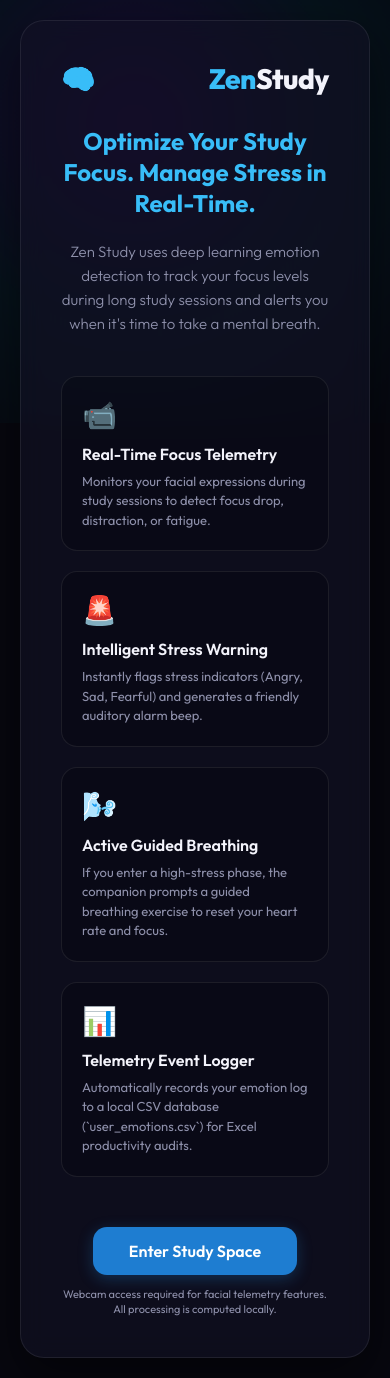
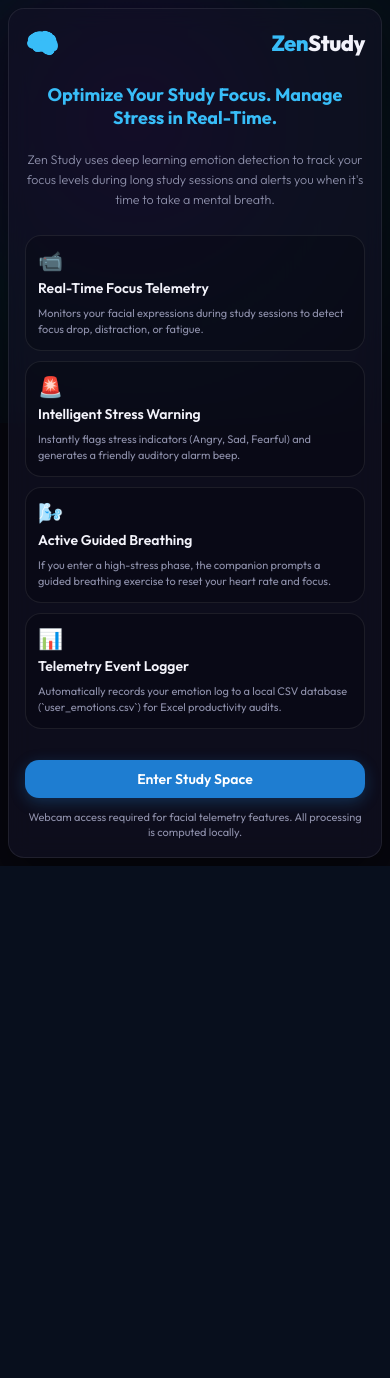
Before and after one commit to itsnacla/NN_Assign3_EmotionDetection, a Flask app: page / in a window 390 px wide; the page is wider, and only the part inside the window is pictured. After the commit the page ends 866 px from the top of that part, so only its background shows below. Run offline with Flask 3, Linux system fonts and the light colour scheme.

Commit message:
feat: responsive style

```diff
--- a/deployment/static/css/style.css
+++ b/deployment/static/css/style.css
@@ -207,6 +207,12 @@ body {
     align-items: center;
     gap: 8px;
     color: var(--text-muted);
+    transition: opacity 0.15s ease, visibility 0.15s ease;
+}
+
+.invisible {
+    visibility: hidden !important;
+    opacity: 0 !important;
 }
 
 .hidden {
@@ -230,13 +236,13 @@ body {
 /* Main Dashboard Workspace Grid */
 .workspace {
     display: grid;
-    grid-template-columns: 1.2fr 0.8fr;
+    grid-template-columns: minmax(0, 1.2fr) minmax(0, 0.8fr);
     gap: 30px;
 }
 
 @media (max-width: 900px) {
     .workspace {
-        grid-template-columns: 1fr;
+        grid-template-columns: minmax(0, 1fr);
     }
 }
 
@@ -256,6 +262,8 @@ body {
     flex-direction: column;
     gap: 20px;
     height: 100%;
+    width: 100%;
+    min-width: 0;
 }
 
 .workspace-panel.active {
@@ -267,6 +275,7 @@ body {
     position: relative;
     background: #000;
     width: 100%;
+    max-width: 100%;
     aspect-ratio: 4/3;
     border-radius: 14px;
     overflow: hidden;
@@ -274,6 +283,7 @@ body {
     display: flex;
     justify-content: center;
     align-items: center;
+    box-sizing: border-box;
 }
 
 #webcam-stream {
@@ -1006,3 +1016,235 @@ body {
     width: 16px;
     height: 16px;
 }
+
+/* Responsive Media Queries for Mobile Devices */
+@media (max-width: 600px) {
+    body {
+        padding: 8px;
+        display: flex;
+        flex-direction: column;
+        justify-content: flex-start;
+        align-items: center;
+        min-height: 100vh;
+    }
+
+    .dashboard-container {
+        padding: 12px;
+        border-radius: 16px;
+        gap: 16px;
+        width: 100%;
+        max-width: 100%;
+        box-sizing: border-box;
+    }
+
+    .app-header {
+        flex-direction: column;
+        align-items: stretch;
+        gap: 12px;
+        padding-bottom: 12px;
+    }
+
+    .logo-area h1 {
+        font-size: 22px;
+    }
+
+    .subtitle {
+        font-size: 12px;
+        text-align: center;
+        margin-top: 2px;
+    }
+
+    .mode-selector {
+        width: 100%;
+        display: flex;
+    }
+
+    .mode-btn {
+        flex: 1;
+        justify-content: center;
+        padding: 8px 10px;
+        font-size: 12px;
+        gap: 6px;
+    }
+
+    .btn-icon {
+        width: 14px;
+        height: 14px;
+    }
+
+    .status-panel {
+        flex-direction: column;
+        align-items: center;
+        width: 100%;
+        gap: 6px;
+    }
+
+    .status-indicator {
+        width: 100%;
+        justify-content: center;
+        font-size: 11px;
+        padding: 5px 10px;
+    }
+
+    .processing-info {
+        font-size: 11px;
+    }
+
+    .workspace {
+        gap: 16px;
+    }
+
+    .preview-card, .analytics-card {
+        padding: 12px;
+        border-radius: 12px;
+    }
+
+    .analytics-header h2 {
+        font-size: 16px;
+    }
+
+    .emotions-distribution {
+        gap: 10px;
+    }
+
+    .emotion-metric-row {
+        gap: 2px;
+    }
+
+    .metric-label {
+        font-size: 12px;
+    }
+
+    .chart-container {
+        height: 140px;
+    }
+
+    .chart-legend-info {
+        font-size: 9px;
+        flex-direction: column;
+        gap: 2px;
+        align-items: center;
+    }
+
+    /* Webcam Prompt Mobile Adjustments */
+    .prompt-icon {
+        font-size: 32px;
+        margin-bottom: 2px;
+    }
+
+    .prompt-content {
+        gap: 8px;
+        max-width: 250px;
+    }
+
+    .prompt-content h3 {
+        font-size: 15px;
+    }
+
+    .prompt-content p {
+        font-size: 11px;
+    }
+
+    .action-btn {
+        font-size: 13px;
+        padding: 10px 18px;
+        margin-top: 5px;
+    }
+
+    /* Landing Page Mobile Adjustments */
+    .landing-container {
+        padding: 16px;
+        gap: 16px;
+        border-radius: 16px;
+    }
+
+    .landing-header h2 {
+        font-size: 18px;
+        margin: 8px 0 4px;
+    }
+
+    .landing-subtitle {
+        font-size: 12.5px;
+    }
+
+    .features-grid {
+        gap: 10px;
+    }
+
+    .feature-card {
+        padding: 12px;
+    }
+
+    .feature-icon {
+        font-size: 20px;
+        margin-bottom: 6px;
+    }
+
+    .feature-card h3 {
+        font-size: 14px;
+    }
+
+    .feature-card p {
+        font-size: 11px;
+    }
+
+    .landing-cta {
+        width: 100%;
+        padding: 10px 24px;
+        font-size: 14px;
+        text-align: center;
+    }
+
+    /* Stress Modal Mobile Adjustments */
+    .stress-modal-card {
+        padding: 16px;
+        gap: 12px;
+        border-radius: 16px;
+    }
+
+    .stress-modal-card h2 {
+        font-size: 17px;
+    }
+
+    .modal-desc {
+        font-size: 12px;
+    }
+
+    .breathing-ring-outer {
+        width: 90px;
+        height: 90px;
+    }
+
+    .breathing-ring-inner {
+        width: 45px;
+        height: 45px;
+    }
+
+    .breathing-ring-inner.expand {
+        width: 76px;
+        height: 76px;
+    }
+
+    .breathing-ring-inner.shrink {
+        width: 25px;
+        height: 25px;
+    }
+
+    .breathing-label {
+        font-size: 14px;
+    }
+
+    .wellness-tips {
+        padding: 8px;
+    }
+
+    .wellness-tips h4 {
+        font-size: 11px;
+        margin-bottom: 4px;
+    }
+
+    .wellness-tips ul {
+        font-size: 10px;
+        gap: 2px;
+    }
+}
--- a/deployment/templates/index.html
+++ b/deployment/templates/index.html
@@ -69,7 +69,7 @@
                     <span id="status-dot" class="dot idle"></span>
                     <span id="status-text">Server connected & idle</span>
                 </div>
-                <div id="processing-info" class="processing-info hidden">
+                <div id="processing-info" class="processing-info invisible">
                     <span class="spinner"></span> Detecting faces...
                 </div>
             </div>
```
Also changed, not shown: deployment/static/js/main.js (+15 -2 lines), README.md.
